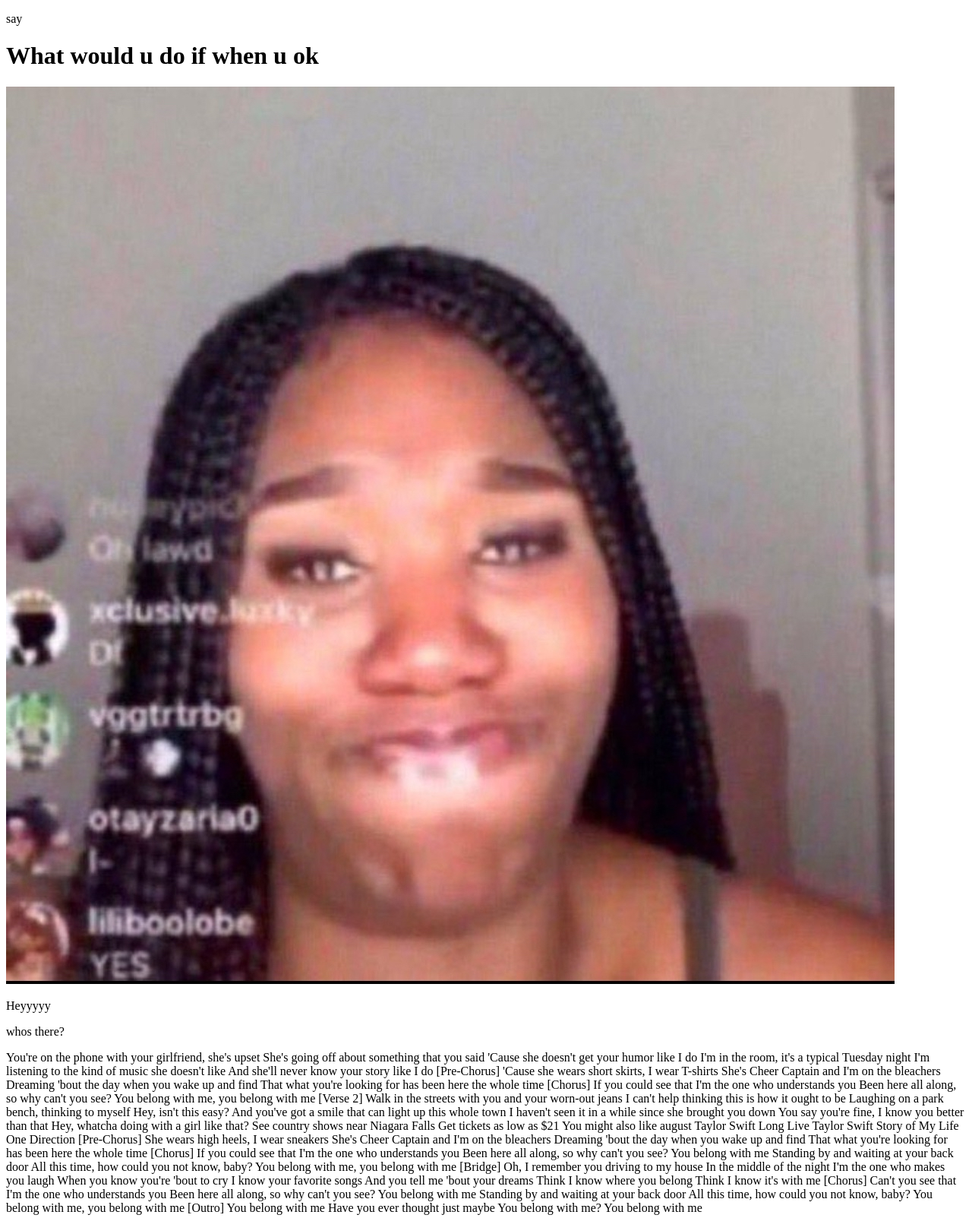
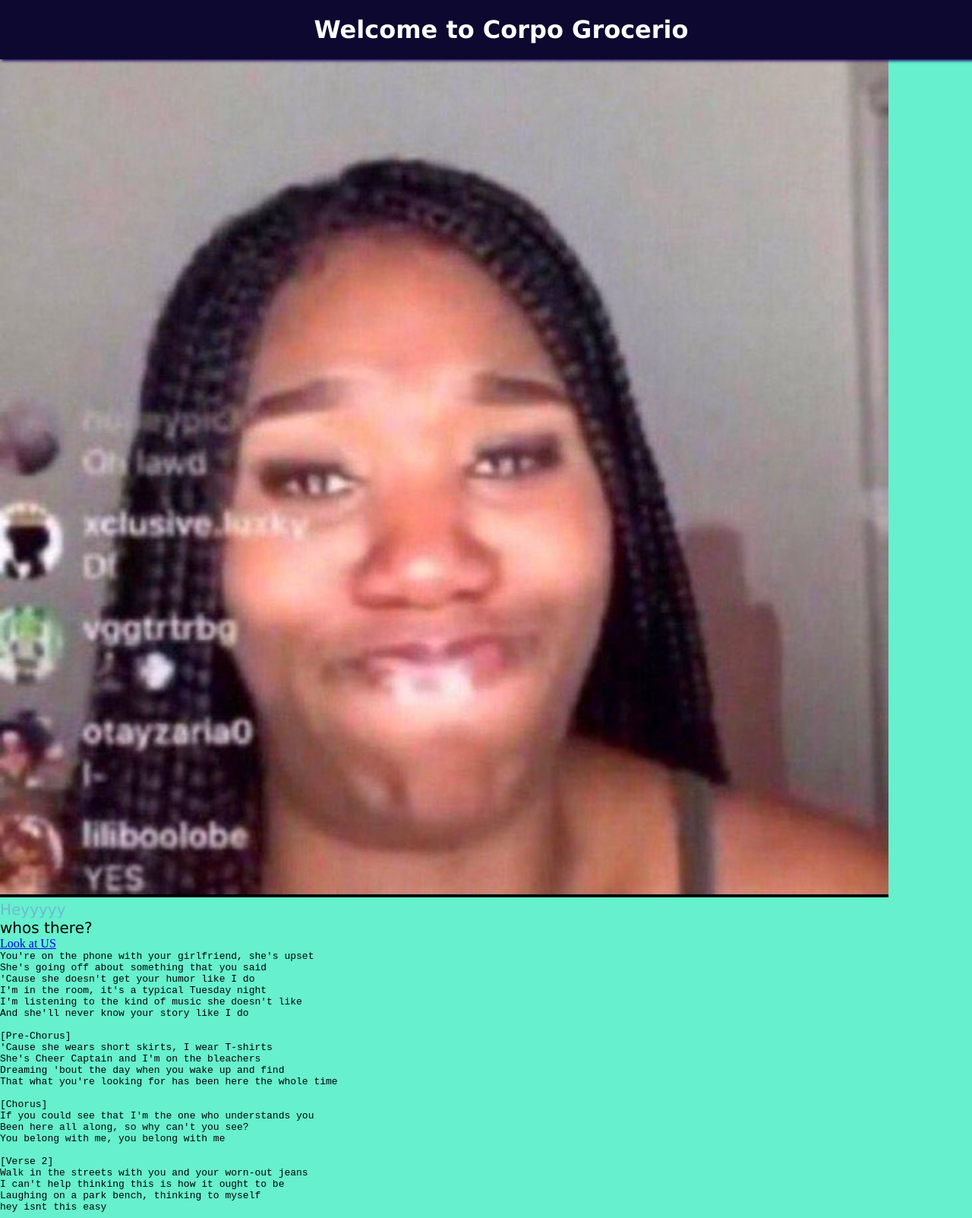
Before and after one commit to hullohi/corpo-grocerio, a plain HTML site: page index.html in a window 1280 px wide. Shown: the top 1603 px of the page at 76% size. Drawn offline with Linux system fonts and the light colour scheme.

Commit message:
breakpoints

```diff
--- /dev/null
+++ b/css/corpo.css
@@ -0,0 +1,73 @@
+/* OVERALL*/
+*{
+    scroll-behavior: smooth;
+    margin: 0%;
+}
+
+
+body {
+  background-color: rgb(181, 237, 255);
+}
+
+h1 {
+
+  background-color: rgb(12, 8, 48);
+  color: rgb(255, 255, 255);
+  text-align: center;
+  font-family: Verdana, Geneva, Tahoma, sans-serif;
+  padding: 20px;
+  position: fixed;
+  width: 100%;
+  text-align: center;
+  box-shadow: 2px 2px 4px #180062;
+
+
+}
+
+p {
+  font-family: verdana;
+  font-size: 20px;
+}
+header {
+  background-color: rgb(129, 157, 209);
+  padding: 10px;
+}
+.hey {
+  font-size: 20px;
+  color: rgb(255, 0, 140);
+  background-color: black;
+  text-align: center;
+}
+
+/* .webhead{
+ background-color: rgb(12, 8, 48);
+  width: 1000vw;
+  height: auto;
+
+  padding-top: 7px;
+  padding-bottom: 7px;
+  padding-left: 12px;
+  padding-right: 12px;
+  z-index: 1;
+  text-align: center;
+  box-shadow: 2px 2px 4px #6b6b6b;
+} */
+/* .webheadfont{
+  font-family: 'Segoe UI', Tahoma, Geneva, Verdana, sans-serif;
+  color: rgb(255, 255, 255);
+  z-index: 2;
+  font-size: large;
+} */
+  @media only screen and (max-width: 600px) {
+ body{
+  background-color: hwb(212 55% 0%);
+ }
+  }
+@media only screen and (min-width: 600px) {
+
+  body{
+  background-color:  hwb(165 40% 6%);
+  }
+
+
+  }
--- a/index.html
+++ b/index.html
@@ -2,25 +2,52 @@
 <html lang="en">
 
 <head>
+
+    <link rel="stylesheet" type="text/css" href="css/corpo.css">
     <meta charset="UTF-8">
     <meta name="viewport" content="width=device-width, initial-scale=1.0">
     <title>Corpo Grocerio</title>
+
 </head>
+<!-- <header>
+    <h1>Welcome to Corpo Grocerio</h1>
 
+    <p.hey><a href ="taylorswift.com">Taylor Swift</a></p.hey>
+    <p.hey>Heyyy</p.hey> -->
 <!--heyyyy-->
+<!-- </header> -->
 <!-- heyyy -->
- <p>say</p>
             <!-- heyy -->
+<style>
+ /* @media only screen and (max-width: 600px) {
+ body{
+  background-color: hwb(212 0% 86%);
+ }
+  }
+@media only screen and (min-width: 600px) {
+
+  body{
+  background-color:  hwb(212 40% 6%);
+  }
+
+
+  } */
+        </style>
+
 <body>
-    <h1>What would u do if when u ok</h1>
-        <img src="images/IMG_8632.png">
+     <h1>Welcome to Corpo Grocerio</h1>
 
-    <p>Heyyyyy</p>
+
+
+        <img src="images/IMG_8632.png" width="auto" height="auto" alt="Corpo Grocerio Logo">
+
+    <p style="color:rgba(149, 0, 255, 0.236)">Heyyyyy</p>
     <p>whos there?</p>
-    <p>You're on the phone with your girlfriend, she's upset
+      <a href ="#look">Look at US</a>
+    <pre>You're on the phone with your girlfriend, she's upset
 She's going off about something that you said
 'Cause she doesn't get your humor like I do
-I'm in the room, it's a typical Tuesday night
+I'm in the room, it's a typical Tuesday night <span >   </span>
 I'm listening to the kind of music she doesn't like
 And she'll never know your story like I do
 
@@ -39,7 +66,7 @@ You belong with me, you belong with me
 Walk in the streets with you and your worn-out jeans
 I can't help thinking this is how it ought to be
 Laughing on a park bench, thinking to myself
-Hey, isn't this easy?
+<pre id="look">hey isnt this easy</pre>
 And you've got a smile that can light up this whole town
 I haven't seen it in a while since she brought you down
 You say you're fine, I know you better than that
@@ -89,7 +116,8 @@ You belong with me
 Have you ever thought just maybe
 You belong with me?
 You belong with me
-</p>
+
+</pre>
 </body>
 
 </html>
```
